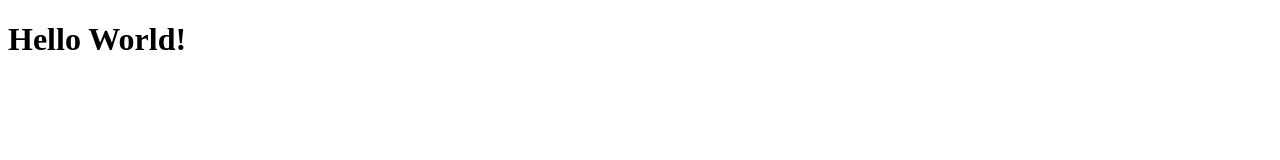
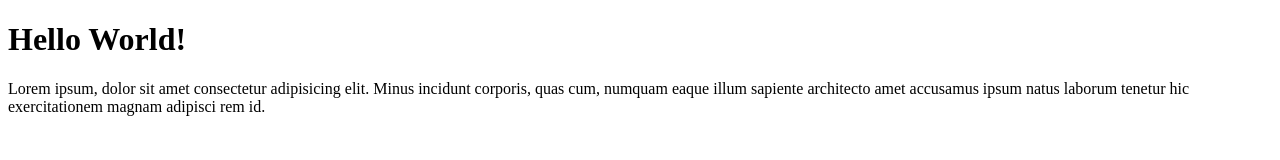
Before and after one commit to fikafebrika/badboo-git-test, a plain HTML site: page index.html in a window 1280 px wide. Drawn offline with Linux system fonts and the light colour scheme.

Commit message:
menambahkan paragraf

```diff
--- a/index.html
+++ b/index.html
@@ -8,5 +8,6 @@
   </head>
   <body>
     <h1>Hello World!</h1>
+    <p>Lorem ipsum, dolor sit amet consectetur adipisicing elit. Minus incidunt corporis, quas cum, numquam eaque illum sapiente architecto amet accusamus ipsum natus laborum tenetur hic exercitationem magnam adipisci rem id.</p>
   </body>
 </html>
```
